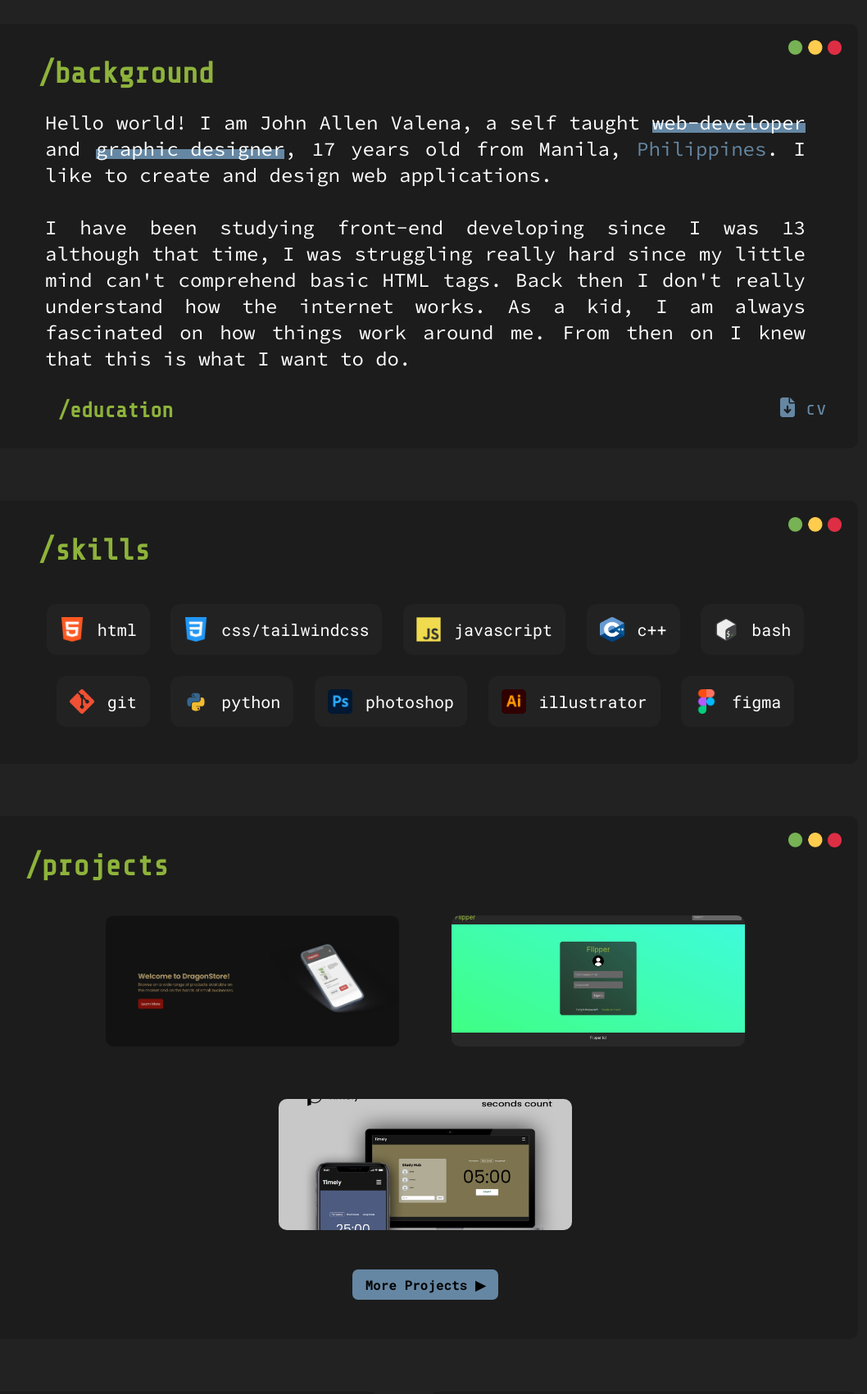
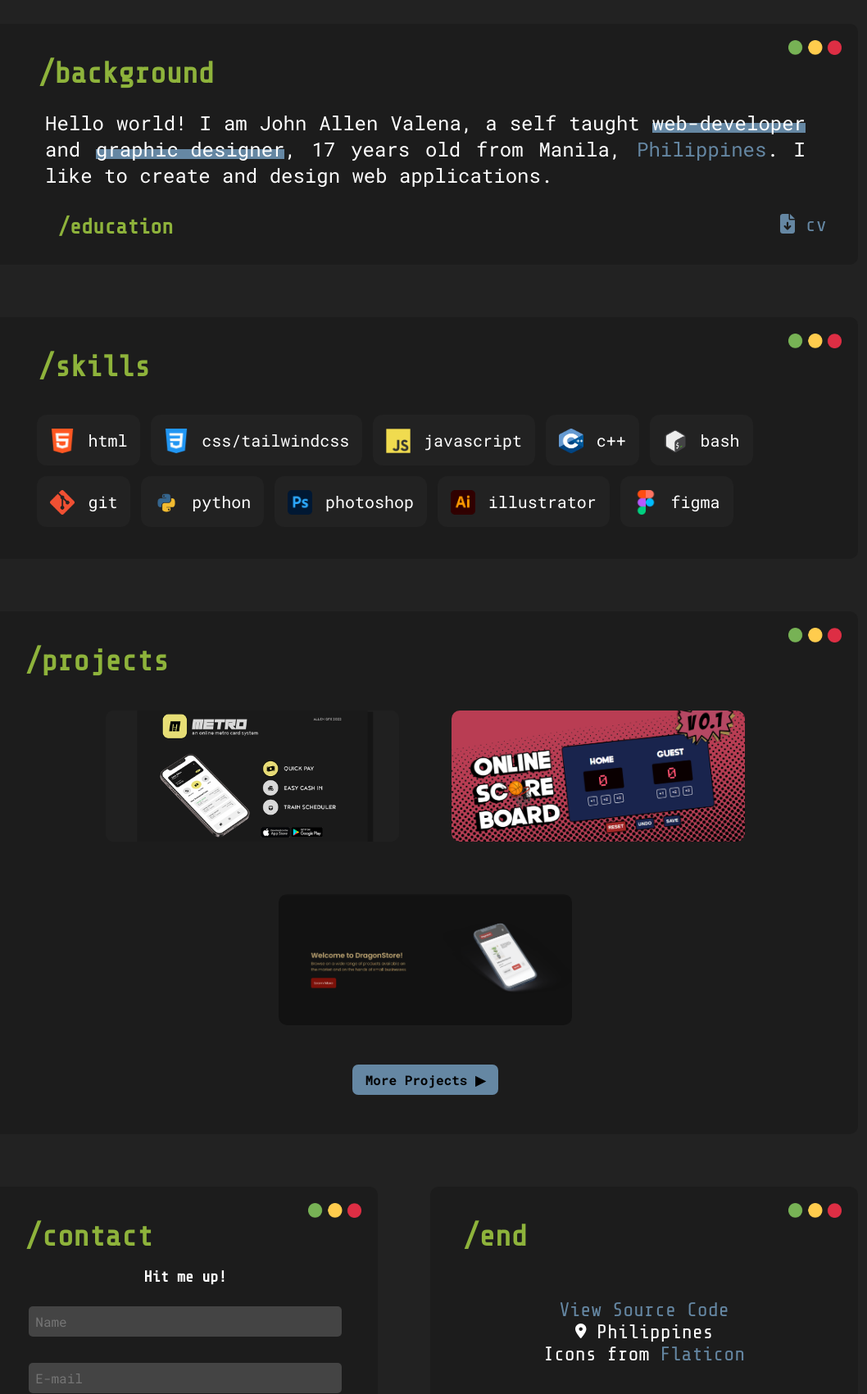
Before and after one commit to dazedmind/my-portfolio, a website: page public/index.html in a window 1280 px wide. Shown: the part 1003-2704 px from the top of the page at 82% size, without its empty margins (121-1179 px from the left). Drawn offline with nearby package versions, Linux system fonts and the light colour scheme.

Commit message:
animation + ux changes

```diff
--- a/public/index.html
+++ b/public/index.html
@@ -9,6 +9,8 @@
     <link rel="stylesheet" media="screen and (max-width: 768px)" href="./vwp-medium.css" type="text/css">
     <link rel="icon" href="./img/fileicon95-copy.png" type="icon/img">
     <script src="https://cdnjs.cloudflare.com/ajax/libs/font-awesome/6.1.1/js/all.min.js"></script>
+    <link rel="stylesheet" href="https://unpkg.com/aos@next/dist/aos.css" />
+    <link rel="stylesheet" href="lightbox.css">
 </head>
 
 <!--start header-->
@@ -61,14 +63,10 @@
     <div id="section-2">
         <h2 class="s2-title" data-text>about.me:~$</h2>
         <div id="wide-flex">
-            <div class="section2-content-1" data-card>
+            <div class="section2-content-1" data-card data-aos="zoom-in">
                 <img class="window-btn" src="./img/button.png" alt="">
                 <h2 class="about-title" data-title>/background</h2>
                 <p class="prologue" data-text>Hello world! I am John Allen Valena, a self taught <mark data-mark>web-developer</mark> and <mark data-mark>graphic designer</mark>, 17 years old from Manila, <span class="highlight"> <a href="https://www.google.com/search?q=philippines" target="_blank" data-subtitle>Philippines</a></span>. I like to create and design web applications.
-                </p>
-
-                <p class="prologue" data-text>
-                    I have been studying front-end developing since I was 13 although that time, I was struggling really hard since my little mind can't comprehend basic HTML tags. Back then I don't really understand how the internet works. As a kid, I am always fascinated on how things work around me. From then on I knew that this is what I want to do.
                 </p>
                 <span>
                     <button id="education-btn" onclick="showEducation()" data-title>/education</button>
@@ -95,7 +93,7 @@
             </div>
 
             <!--skills-section-->
-            <div class="section2-content-2" data-card>
+            <div class="section2-content-2" data-card data-aos="zoom-in" data-aos-delay="100">
                 <img class="window-btn" src="./img/button.png" alt="">
                 <h2 class="about-title" data-title>/skills</h2>
                 <ul class="skills-list">
@@ -136,14 +134,41 @@
 
         <!--projects-section-->
         <div id="projects-content">
-            <div class="section2-content-3" data-card>
+            <div class="section2-content-3" data-card data-aos="fade-up">
                 <img class="window-btn" src="./img/button.png" alt="">
                 <h2 class="about-title" data-title>/projects</h2>
                 <div class="projects">
+                    <!-- METRO -->
                     <div class="card">
-                        <a href="https://dragonstore.netlify.app/" target="_blank">
+                        <a href="img/metro-longscreenshot.png" data-lightbox="image-6" data-title="https://www.behance.net/gallery/150317913/Metro" >
+                            <img class="project-img" src="./img/metro-0.png" alt="">
+                        </a>
+                        <div class="description">
+                            <h3 class="project-name">Metro</h3>
+                            <p class="project-description"> A mockup UI for an online metro card system</p>
+                        </div>
+                        <h3 class="project-name" data-subtitle>Metro</h3>
+                        <p class="project-description" data-text> A mockup UI for an online metro card system</p>
+                    </div>
+                    <!-- ONLINE SCOREBOARD -->
+                    <div class="card">
+                        <a href="img/online-scoreboard.png" data-lightbox="image-7">
+                            <img class="project-img" src="./img/scoreboard-cover.png" alt="">
+                        </a>
+                        <a href="img/online-scoreboard-func.png" data-lightbox="image-7"></a>
+                        <div class="description">
+                            <h3 class="project-name">Online Scoreboard</h3>
+                            <p class="project-description"> A simple online scoreboard made with JavaScript.</p>
+                        </div>
+                        <h3 class="project-name" data-subtitle>Online Scoreboard</h3>
+                        <p class="project-description" data-text> A simple online scoreboard made with JavaScript.</p>
+                    </div>
+                    <!-- DRAGONSTORE -->
+                    <div class="card">
+                        <a href="img/dragon-store.png" data-lightbox="image-1" data-title="https://dragonstore.netlify.app/">
                             <img class="project-img" src="./img/dragon-store.png" alt="">
                         </a>
+                        <a href="img/dragon-store-light.png" data-lightbox="image-1"></a>
                         <div class="description">
                             <h3 class="project-name"> DragonStore</h3>
                             <p class="project-description">A simple mockup e-commerce website with a dark/light mode feature and as well as a user-friendly interface.</p>
@@ -151,41 +176,16 @@
                         <h3 class="project-name" data-subtitle>DragonStore</h3>
                         <p class="project-description" data-text>A simple mockup e-commerce website with a dark/light mode feature and as well as a user-friendly interface.</p>
                     </div>
-                    <div class="card">
-                        <a href="#">
-                            <img class="project-img" src="./img/flipper.png" alt="">
-                        </a>
-                        <div class="description">
-                            <h3 class="project-name"> Flipper</h3>
-                            <p class="project-description"> A basic log in page with a nice user interface and a modern feel and look.</p>
-                        </div>
-                        <h3 class="project-name" data-subtitle>Flipper</h3>
-                        <p class="project-description" data-text>A basic log in page with a nice user interface and a modern feel and look.</p>
-                    </div>
-                    <div class="card" data-hidden>
-                        <a href="#">
-                            <img class="project-img" src="./img/timely-1.png" alt="">
-                        </a>
-                        <div class="description">
-                            <h3 class="project-name"> Timely</h3>
-                            <p class="project-description"> Timely is a redefined pomodoro app with built in functions that would help students to regain their focus!</p>
-                        </div>
-                        <h3 class="project-name" data-subtitle>Timely</h3>
-                        <p class="project-description" data-text>A basic log in page with a nice user interface and a modern feel and look.</p>
-                    </div>
                 </div>
                 <div class="button-container">
                     <button id="more-project" onclick="window.location.href='projects.html'">More Projects ▶</button>
                 </div>
-                <!-- <span>
-                    <a class="project-btn" href="projects.html" data-subtitle>more</a>
-                </span> -->
             </div>
         </div>
 
         <!--contact-section-->
         <div id="footer">
-            <div class="section2-content-4" data-card>
+            <div class="section2-content-4" data-card data-aos="fade-up">
                 <img class="window-btn" src="./img/button.png" alt="">
                 <h2 class="about-title" data-title>/contact</h2>
                 <div class="contact-content">
@@ -215,7 +215,7 @@
             </div>
 
             <div class="end-container">
-                <div class="section2-content-5" data-card>
+                <div class="section2-content-5" data-card data-aos="fade-up">
                     <img class="window-btn" src="./img/button.png" alt="">
                     <h2 class="about-title" data-title>/end</h2>
                     <div class="end-content">
@@ -226,7 +226,7 @@
                         </div>
                     </div>
                 </div>
-                <div class="section2-content-6" data-card>
+                <div class="section2-content-6" data-card data-aos="fade-up">
                     <img class="window-btn" src="./img/button.png" alt="">
                     <h2 class="about-title" data-title>/theme</h2>
                     <div class="button-container">
@@ -245,5 +245,10 @@
     </div>
 
     <script src="script.js"></script>
+    <script src="lightbox-plus-jquery.js"></script>
+    <script src="https://unpkg.com/aos@next/dist/aos.js"></script>
+    <script>
+        AOS.init();
+    </script>
 </body>
 </html>
--- a/public/main.css
+++ b/public/main.css
@@ -305,14 +305,14 @@ body {
 	display: flex;
 	list-style-type: none;
 	flex-direction: row;
-	justify-content: center;
+	/* justify-content: center; */
 	transition: 0.3s ease all;
 	margin-top: 2rem;
 	flex-wrap: wrap;
 }
 
 .skills-list li {
-	padding: 0.8rem;
+	padding: 0.4rem;
 }
 
 .skills-list li a {
@@ -441,7 +441,8 @@ em {
 }
 
 .prologue {
-	font-family: 'Source Code Pro', monospace;
+	/* font-family: 'Source Code Pro', monospace; */
+	font-family: 'Roboto Mono', sans-serif;
 	padding: 1rem;
 	text-align: justify;
 	line-height: 2rem;
@@ -919,10 +920,14 @@ p.typing {
 		height: 24px;
 	}
 
+	.skills-list {
+		display: flex;
+		margin: 0;
+	}
+
 	.skills-list li a {
 		display: flex;
 		align-items: center;
-		gap: 1rem;
 	}
 
 	[data-hidden] {
```
